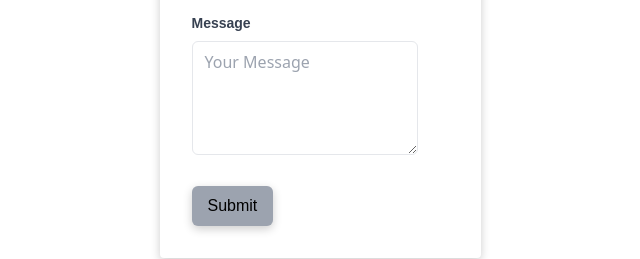
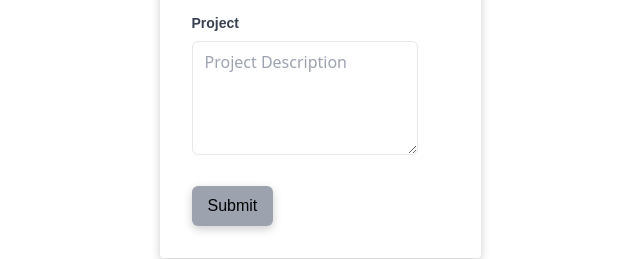
Before and after one commit to pkroberg/nocoupholstery, a website built with Vite: page src/contact.html in a window 1280 px wide. Shown: the part 352-611 px from the top of the page, 320-960 px from the left. Built offline with nearby package versions, Linux system fonts and the light colour scheme; a web font is replaced by a local one.

Commit message:
Change contact page message box

```diff
--- a/src/contact.html
+++ b/src/contact.html
@@ -197,12 +197,12 @@
             <label
               for="message"
               class="block text-gray-700 text-sm font-bold mb-2"
-              >Message</label
+              >Project</label
             >
             <textarea
               id="message"
               name="message"
-              placeholder="Your Message"
+              placeholder="Project Description"
               rows="4"
               class="w-full px-3 py-2 border rounded-md font-sans"
               required
```
